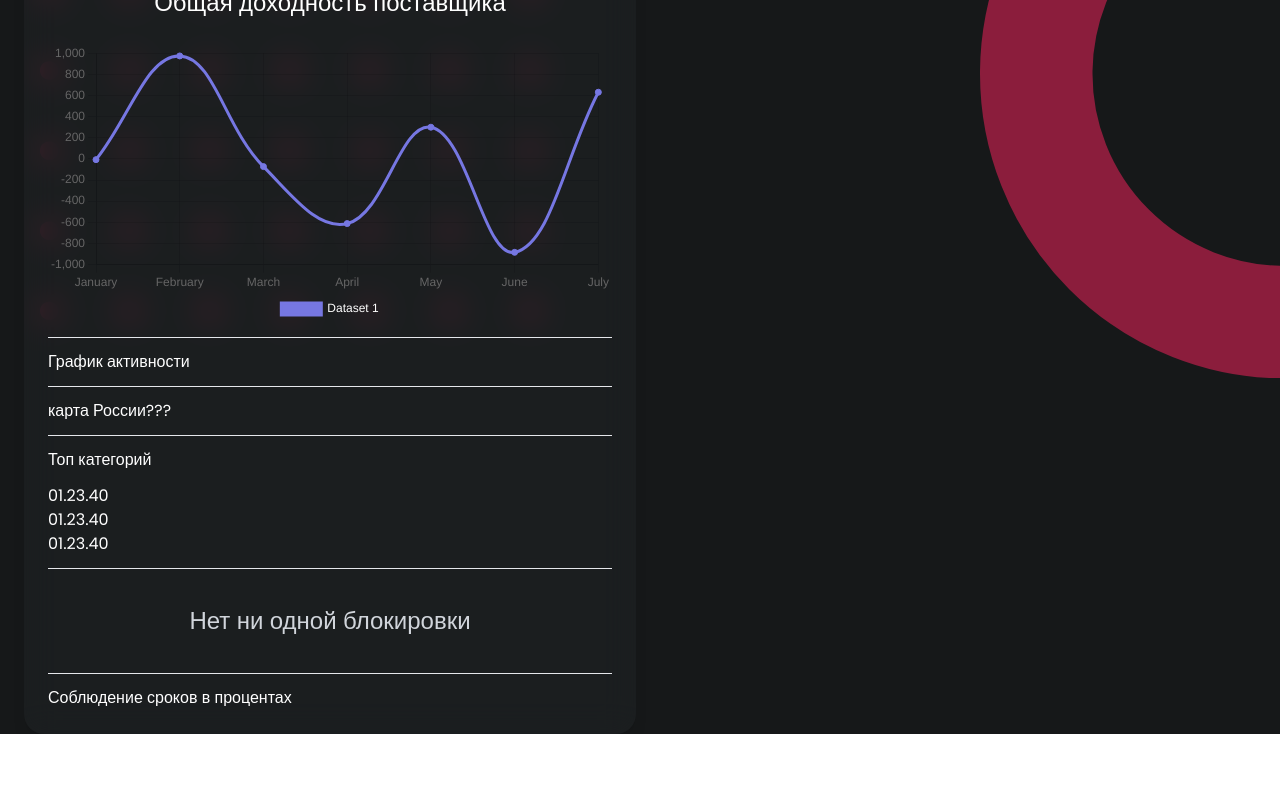
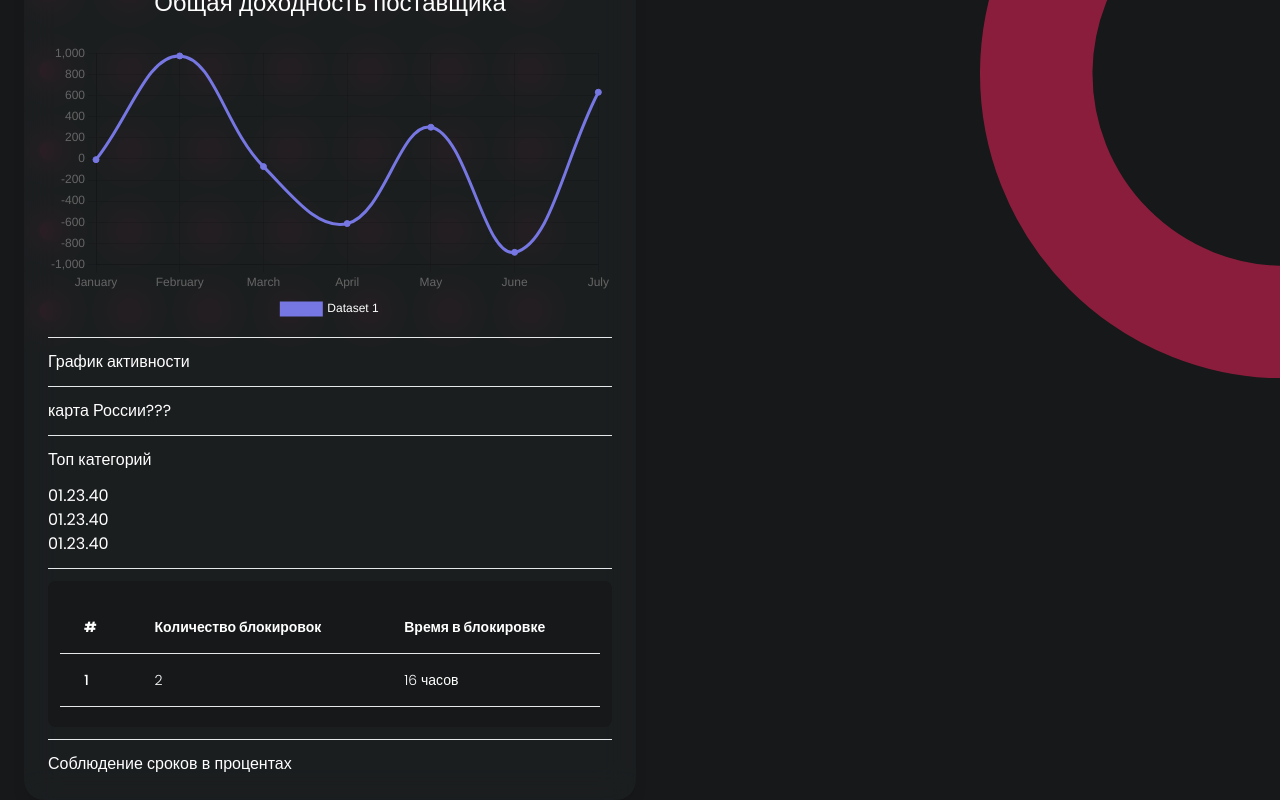
Before and after one commit to Kernesphg/tender-hack-front, a React (Vite) app: page /client in a window 1280 px wide. Shown: the part 439-1239 px from the top of the page. Before the commit the page ends 1173 px from the top, so only its background shows below. Built offline with nearby package versions, Linux system fonts and the light colour scheme.

Commit message:
new-design-wrapper-2

```diff
--- a/src/components/GeneralInfoProvider.tsx
+++ b/src/components/GeneralInfoProvider.tsx
@@ -28,7 +28,7 @@ export const GeneralInfoProvider = () => {
         <li>01.23.40</li>
       </ul>
       <hr />
-      <Table count={0} time={new Date()} />
+      <Table count={2} time={new Date()} />
       <hr />
       Соблюдение сроков в процентах
     </div>
```
Also changed, not shown: src/components/UI/icons/ProfileIcon.tsx (+4 -12 lines).
